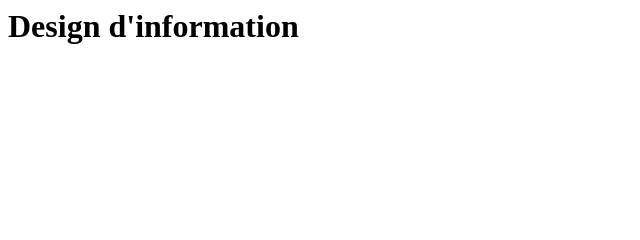
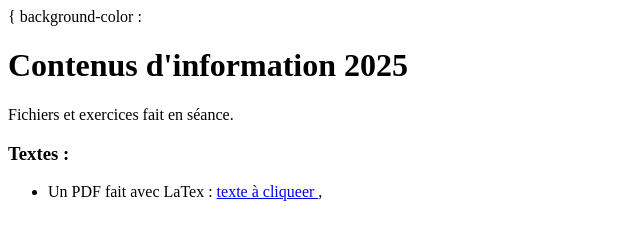
Before and after one commit to moiseulement1987-design/designinfo19, a plain HTML site: page index.html in a window 1280 px wide. Shown: the whole page, without its empty margins (0-640 px from the left). Drawn offline with Linux system fonts and the light colour scheme.

Commit message:
Update index.html

```diff
--- a/index.html
+++ b/index.html
@@ -1,6 +1,22 @@
 <html>
-  <head></head>
-<body>
-  <h1>Design d'information</h1>
+  <head>
+    <title>Design d'information 2025</title>
+    <style></style>
+    <link>
+    <script></script>
+    <link rel="preconnect" href="https://fonts.googleapis.com">
+<link rel="preconnect" href="https://fonts.gstatic.com" crossorigin>
+<link href="https://fonts.googleapis.com/css2?family=Lato:ital,wght@0,100;0,300;0,400;0,700;0,900;1,100;1,300;1,400;1,700;1,900&display=swap" rel="stylesheet">
+
+  </head>
+<body> {
+    background-color :
+  <h1>Contenus d'information 2025</h1>
+  <p>Fichiers et exercices fait en séance.</p>
+   <h3> Textes : </h3>
+
+  <ul>
+    <li> Un PDF  fait avec LaTex : <a href= "url"> texte à cliqueer </a>, </li>
+  </ul>
 </body>
 </html>
```
